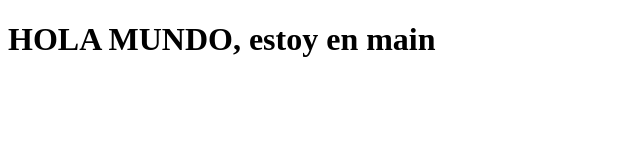
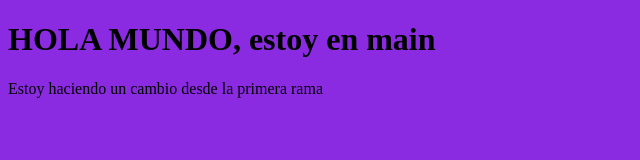
Before and after one commit to Roxirore/Practica_G20-8, a plain HTML site: page index.html in a window 1280 px wide. Shown: the whole page, without its empty margins (0-640 px from the left). Drawn offline with Linux system fonts and the light colour scheme.

Commit message:
fondo y parrafo

```diff
--- a/index.html
+++ b/index.html
@@ -9,6 +9,7 @@
   </head>
   <body>
     <h1>HOLA MUNDO, estoy en main</h1>
+    <p>Estoy haciendo un cambio desde la primera rama</p>
   </body>
 
 
--- a/styles.css
+++ b/styles.css
@@ -0,0 +1,3 @@
+body {
+    background-color: blueviolet;
+}
```
